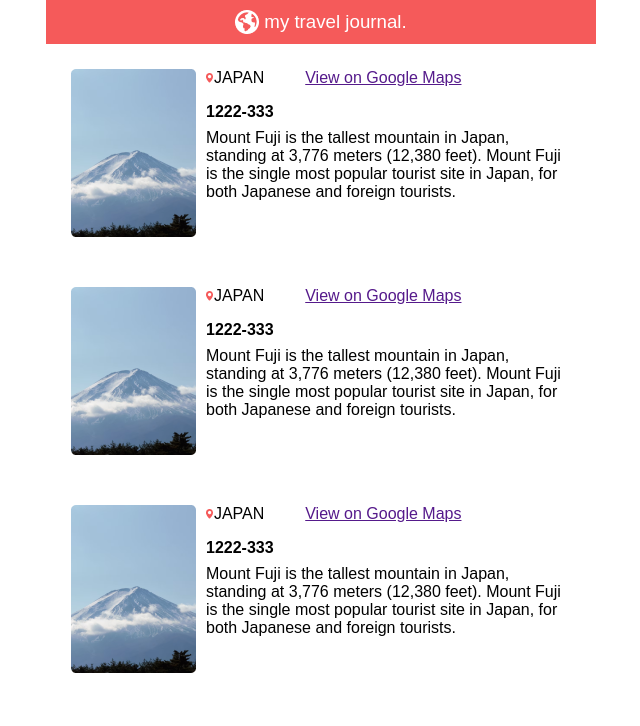
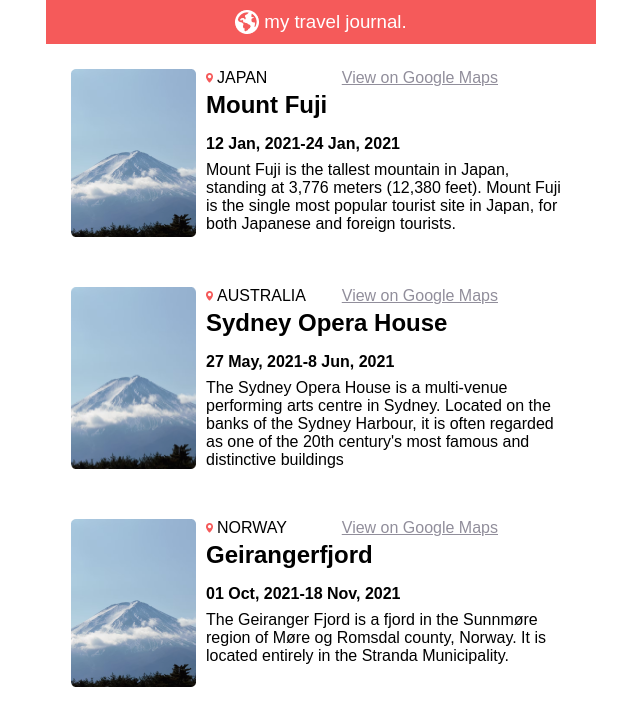
Before and after one commit to Ireme-Nyawe/travel-journal, a React (Vite) app: page / in a window 1280 px wide. Shown: the top 726 px of the page, without its empty margins (319-959 px from the left). Built offline with nearby package versions, Linux system fonts and the light colour scheme.

Commit message:
add dynamic props to an element

```diff
--- a/src/components/Card.jsx
+++ b/src/components/Card.jsx
@@ -1,27 +1,26 @@
-export default function Card(props) {
+export default function Card({title,startDate,endDate,location,googlemap,deascription,image}) {
   return (
     <div className="card">
       <img
-        src="../src/assets/card-image.png"
+        src={image}
         alt="journal-image"
         className="card-image"
       />
       <div className="card-part">
         <div className="line1-card">
+          <div>
           <img
             src="../src/assets/location-icon.png"
             alt="location-icon"
             className="location-icon"
           />
-          <span>JAPAN</span>
-          <a href="">View on Google Maps</a>
+          <span>{location}</span>
+          </div>
+          <a href={googlemap}>View on Google Maps</a>
         </div>
-        <h2 className="title">{props.name}</h2>
-        <h4 className="date-range">1222-333</h4>
-        <p className="description">
-          Mount Fuji is the tallest mountain in Japan, standing at 3,776 meters
-          (12,380 feet). Mount Fuji is the single most popular tourist site in
-          Japan, for both Japanese and foreign tourists.
+        <h2 className="title">{title}</h2>
+        <h4 className="date-range">{startDate}-{endDate}</h4>
+        <p className="description">{deascription}
         </p>
       </div>
     </div>
--- a/src/index.css
+++ b/src/index.css
@@ -28,6 +28,9 @@ font-family: Arial, Helvetica, sans-serif;
 .cards-container{
 width: 100%;
 }
+.cards-container a{
+    color: #918E9B;
+}
 .card{
     display: flex;
     width: 100%;
@@ -44,12 +47,11 @@ width: 100%;
 .line1-card{
     display: flex;
     align-items: center;
-    width: 70%;
+    width: 80%;
     justify-content: space-between;
 }
 .location-icon{
-    margin: 0;
-    margin-right: -40px;
+    margin-right: 4px;
 }
 .description{
     margin-top: 8px;
```
